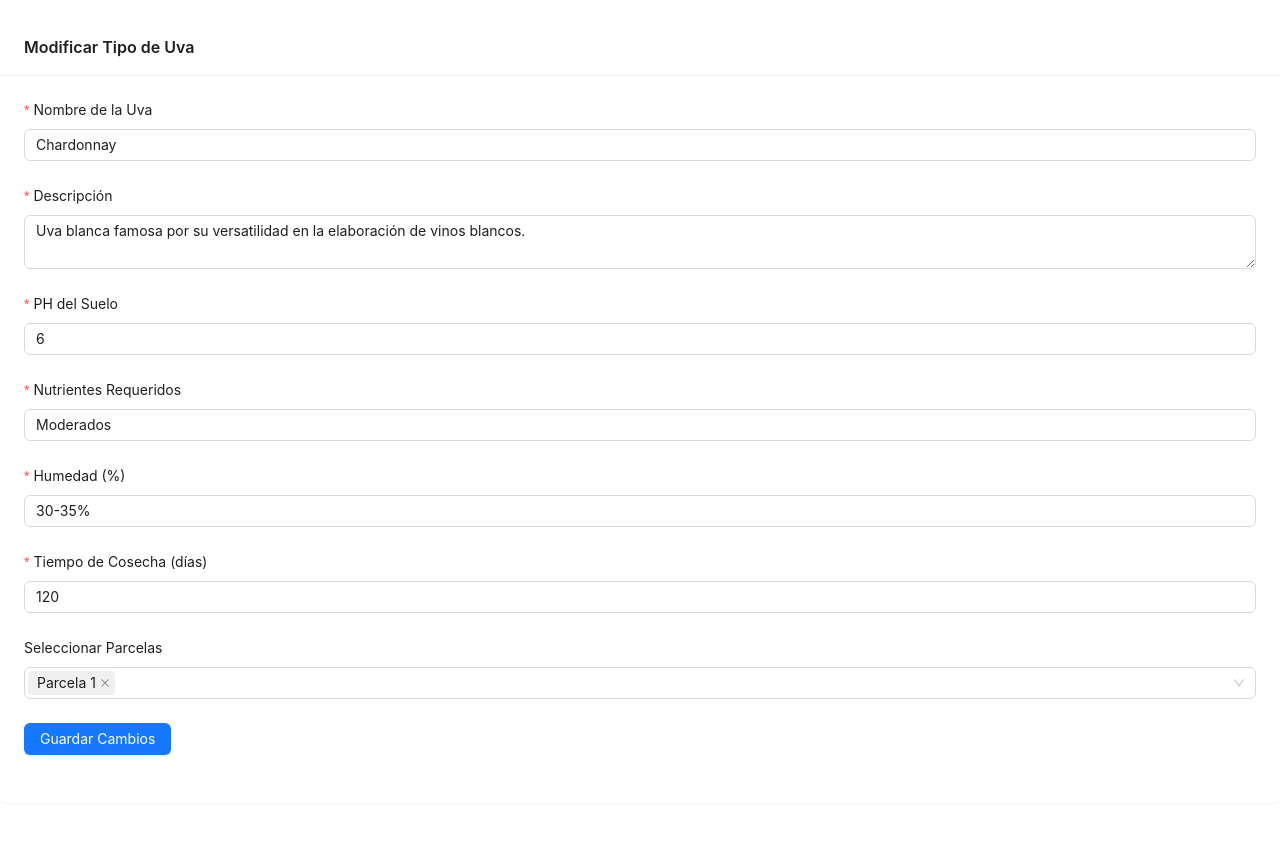
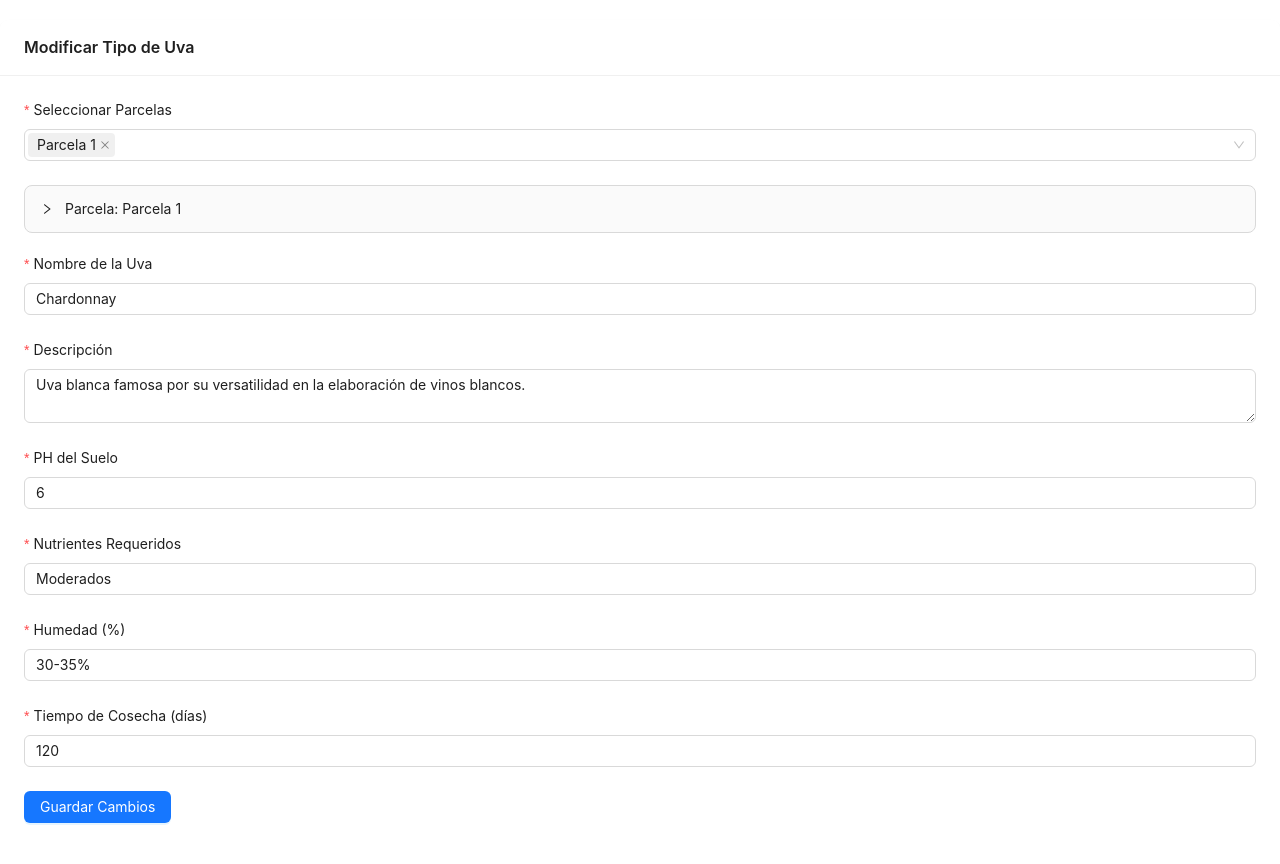
Before and after one commit to jesus-barrera-moran/vino-costero-frontend, a React (Create React App) app: page /edit-grape-type/1 in a window 1280 px wide. Shown: the top 864 px of the page. Before the commit the page ends 820 px from the top, so only its background shows below. Built offline with nearby package versions, Linux system fonts and the light colour scheme.

Commit message:
Agregar detalles de parcelas seleccionadas en tipos de uvas

```diff
--- a/src/pages/GrapeTypeForm.js
+++ b/src/pages/GrapeTypeForm.js
@@ -1,15 +1,47 @@
 import React, { useState, useEffect } from 'react';
-import { Form, Input, InputNumber, Button, Card, Select, message } from 'antd';
+import { Form, Input, InputNumber, Button, Card, Select, message, Collapse, Descriptions } from 'antd';
 import { useNavigate, useParams } from 'react-router-dom';
 
 const { Option } = Select;
+const { Panel } = Collapse;
 
 // Simulación de datos de parcelas
 const parcelasExistentes = [
-  { id: 1, nombre: 'Parcela 1' },
-  { id: 2, nombre: 'Parcela 2' },
+  {
+    id: 1,
+    nombre: 'Parcela 1',
+    dimensiones: {
+      superficie: 10,
+      longitud: 500,
+      anchura: 200,
+      pendiente: 15,
+    },
+    controlTierra: {
+      ph: 6.2,
+      humedad: 32,
+      temperatura: 18,
+      observaciones: 'Condiciones normales',
+    },
+  },
+  {
+    id: 2,
+    nombre: 'Parcela 2',
+    dimensiones: {
+      superficie: 12,
+      longitud: 600,
+      anchura: 250,
+      pendiente: 18,
+    },
+    controlTierra: {
+      ph: 6.5,
+      humedad: 36,
+      temperatura: 19,
+      observaciones: 'Condiciones óptimas',
+    },
+  },
 ];
 
+// Simulación de datos de tipos de uva existentes
 const tiposUvaExistentes = [
   {
     id: 1,
@@ -62,9 +94,71 @@ const CreateOrEditGrapeType = () => {
     navigate('/');
   };
 
+  // Función para renderizar los acordeones con la información de las parcelas
+  const renderParcelDetails = (parcelaId) => {
+    const parcela = parcelasExistentes.find((p) => p.id === parcelaId);
+    if (parcela) {
+      return (
+        <Collapse accordion key={parcela.id} style={{ marginBottom: '10px' }}>
+          <Panel header={`Parcela: ${parcela.nombre}`} key={`parcela-${parcela.id}`}>
+            <Collapse accordion>
+              {/* Acordeón para las Dimensiones */}
+              <Panel header="Dimensiones" key={`dimensiones-${parcela.id}`}>
+                <Descriptions column={2} bordered>
+                  <Descriptions.Item label="Superficie">{parcela.dimensiones.superficie} hectáreas</Descriptions.Item>
+                  <Descriptions.Item label="Longitud">{parcela.dimensiones.longitud} metros</Descriptions.Item>
+                  <Descriptions.Item label="Anchura">{parcela.dimensiones.anchura} metros</Descriptions.Item>
+                  <Descriptions.Item label="Pendiente">{parcela.dimensiones.pendiente}%</Descriptions.Item>
+                </Descriptions>
+              </Panel>
+
+              {/* Acordeón para el Último Control de Tierra */}
+              <Panel header="Último Control de Tierra" key={`controlTierra-${parcela.id}`}>
+                <Descriptions column={2} bordered>
+                  <Descriptions.Item label="PH del Suelo">{parcela.controlTierra.ph}</Descriptions.Item>
+                  <Descriptions.Item label="Humedad">{parcela.controlTierra.humedad}%</Descriptions.Item>
+                  <Descriptions.Item label="Temperatura">{parcela.controlTierra.temperatura}°C</Descriptions.Item>
+                  <Descriptions.Item label="Observaciones">{parcela.controlTierra.observaciones}</Descriptions.Item>
+                </Descriptions>
+              </Panel>
+            </Collapse>
+          </Panel>
+        </Collapse>
+      );
+    }
+    return null;
+  };
+
   return (
     <Card title={isEditMode ? 'Modificar Tipo de Uva' : 'Registrar Nuevo Tipo de Uva'} bordered={false} style={{ marginTop: 20 }}>
       <Form form={form} layout="vertical" name="create-edit-grape-type" onFinish={onFinish}>
+        {/* Selección de Parcelas */}
+        <Form.Item
+          label="Seleccionar Parcelas"
+          name="parcelas"
+          rules={[{ required: true, message: 'Por favor, seleccione al menos una parcela' }]}
+        >
+          <Select
+            mode="multiple"
+            placeholder="Seleccione las parcelas"
+            defaultValue={selectedParcels}
+            onChange={setSelectedParcels}
+          >
+            {parcelasExistentes.map((parcela) => (
+              <Option key={parcela.id} value={parcela.id}>
+                {parcela.nombre}
+              </Option>
+            ))}
+          </Select>
+        </Form.Item>
+
+        {/* Acordeones para las parcelas seleccionadas */}
+        {selectedParcels.length > 0 && (
+          <div style={{ marginBottom: '20px' }}>
+            {selectedParcels.map((parcelaId) => renderParcelDetails(parcelaId))}
+          </div>
+        )}
+
         <Form.Item
           label="Nombre de la Uva"
           name="nombre"
@@ -113,26 +207,6 @@ const CreateOrEditGrapeType = () => {
           <InputNumber min={1} placeholder="Tiempo de cosecha" style={{ width: '100%' }} />
         </Form.Item>
 
-        {/* Selección de Parcelas */}
-        <Form.Item
-          label="Seleccionar Parcelas"
-          name="parcelas"
-          rules={[{ required: false }]}
-        >
-          <Select
-            mode="multiple"
-            placeholder="Seleccione las parcelas"
-            defaultValue={selectedParcels}
-            onChange={setSelectedParcels}
-          >
-            {parcelasExistentes.map((parcela) => (
-              <Option key={parcela.id} value={parcela.id}>
-                {parcela.nombre}
-              </Option>
-            ))}
-          </Select>
-        </Form.Item>
-
         <Form.Item>
           <Button type="primary" htmlType="submit">
             {isEditMode ? 'Guardar Cambios' : 'Registrar Uva'}
```
